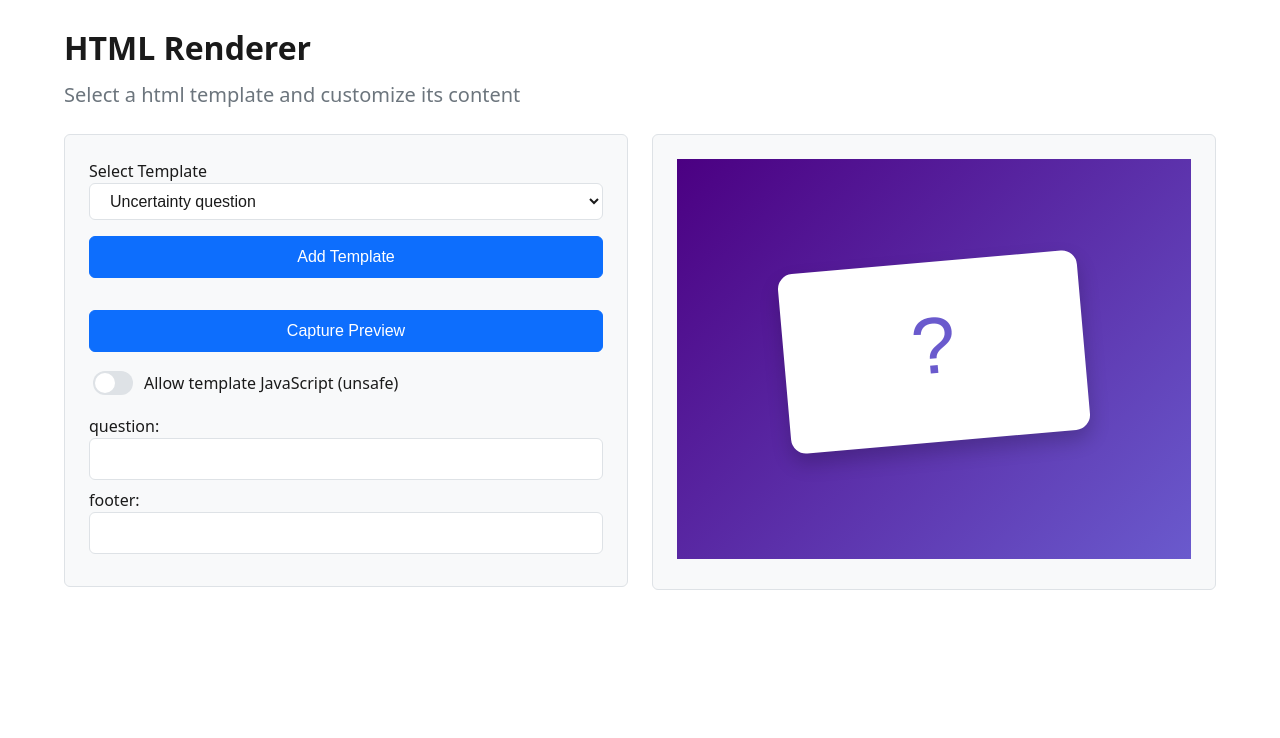
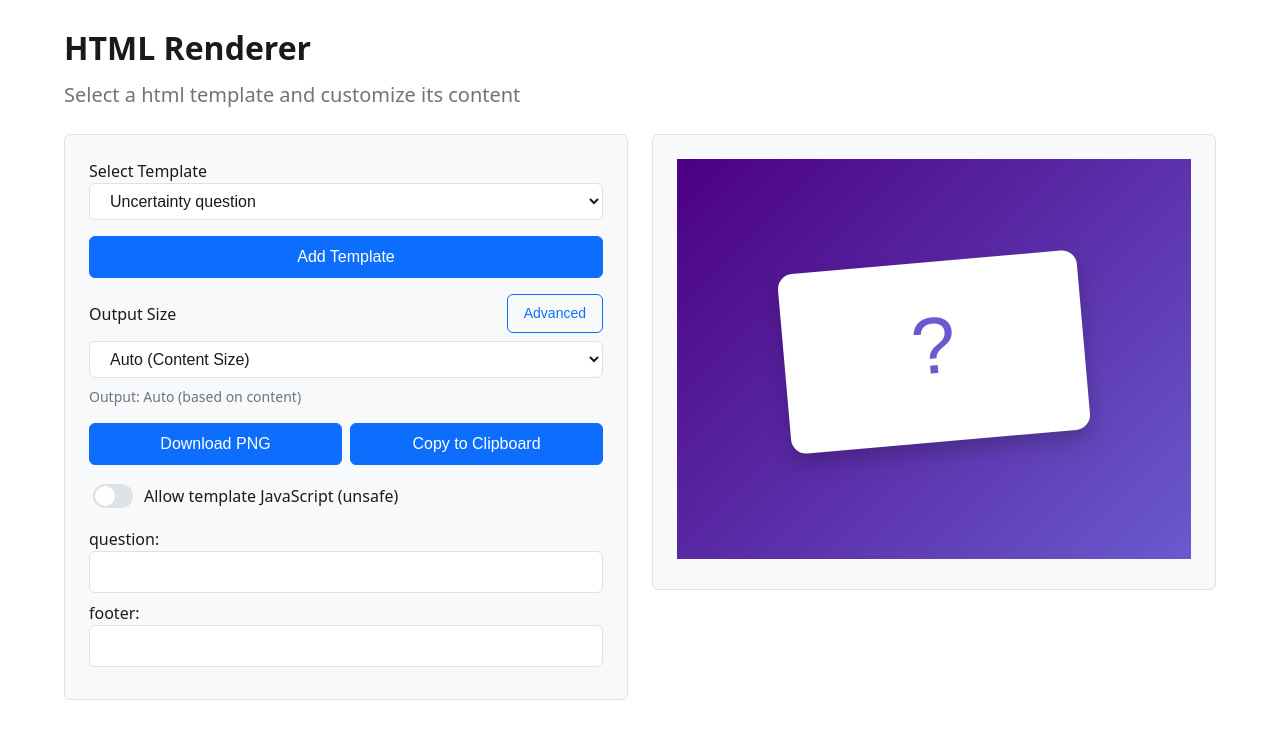
Before and after one commit to sadevana/html-renderer, a React (Vite) app: page / in a window 1280 px wide. Shown: the top 738 px of the page. Built offline with nearby package versions, Linux system fonts and the light colour scheme.

Commit message:
size presset and copy to clipboard

```diff
--- a/src/App.tsx
+++ b/src/App.tsx
@@ -1,4 +1,4 @@
-import { useState, useRef, useMemo, useEffect } from 'react';
+import { useState, useRef, useMemo, useEffect, useCallback } from 'react';
 import { Header } from './components/Header';
 import { TemplateSelector } from './components/TemplateSelector';
 import { TemplateControls } from './components/TemplateControls';
@@ -6,11 +6,13 @@ import { InputFields } from './components/InputFields';
 import { JavaScriptToggle } from './components/JavaScriptToggle';
 import { WarningBanner } from './components/WarningBanner';
 import { PreviewPane } from './components/PreviewPane';
+import { SizeSettings } from './components/SizeSettings';
 import { useTemplates } from './hooks/useTemplates';
 import { useCapture } from './hooks/useCapture';
 import { renderTemplate } from './escape';
 import { extractVariablesInOrder } from './template-utils';
 import { checkForExternalAssets } from './cors-check';
+import type { CaptureSize } from './types';
 
 export function App() {
   const {
@@ -26,6 +28,7 @@ export function App() {
   const [inputValues, setInputValues] = useState<Record<string, string>>({});
   const [jsEnabled, setJsEnabled] = useState(false);
   const [iframeLoaded, setIframeLoaded] = useState(false);
+  const [captureSize, setCaptureSize] = useState<CaptureSize | null>(null);
 
   const previewRef = useRef<HTMLIFrameElement>(null);
 
@@ -50,13 +53,21 @@ export function App() {
     return renderTemplate(currentTemplate.html, inputValues);
   }, [currentTemplate, inputValues]);
 
-  const { capture, canCapture, captureTitle } = useCapture({
+  const { capture, copyToClipboard, canCapture, captureTitle, clipboardSupported, copyStatus } = useCapture({
     previewRef,
     currentTemplate,
     inputValues,
     jsEnabled,
     iframeLoaded,
+    captureSize,
   });
+
+  const copyButtonText = copyStatus === 'copying' ? 'Copying...' : copyStatus === 'success' ? 'Copied!' : 'Copy to Clipboard';
+  const copyButtonTitle = !clipboardSupported ? 'Clipboard API not supported in this browser' : captureTitle;
+
+  const handleSizeChange = useCallback((size: CaptureSize | null) => {
+    setCaptureSize(size);
+  }, []);
 
   const handleInputChange = (variable: string, value: string) => {
     setInputValues((prev) => ({ ...prev, [variable]: value }));
@@ -91,14 +102,25 @@ export function App() {
               />
             </div>
 
+            <SizeSettings onChange={handleSizeChange} />
+
+            <div className="capture-buttons">
               <button
                 onClick={capture}
                 disabled={!canCapture}
                 title={captureTitle}
-              style={{ marginTop: 'var(--spacing-md)', width: '100%' }}
               >
-              Capture Preview
+                Download PNG
               </button>
+              <button
+                onClick={copyToClipboard}
+                disabled={!canCapture || !clipboardSupported || copyStatus === 'copying'}
+                title={copyButtonTitle}
+                className={copyStatus === 'success' ? 'success' : ''}
+              >
+                {copyButtonText}
+              </button>
+            </div>
 
             <JavaScriptToggle enabled={jsEnabled} onChange={handleJsToggle} />
 
--- a/src/capture.ts
+++ b/src/capture.ts
@@ -1,12 +1,97 @@
 import html2canvas from 'html2canvas';
-import type { Template } from './types';
+import type { Template, CaptureSize } from './types';
+
+interface CopyResult {
+  success: boolean;
+  error?: string;
+}
+
+async function createCanvas(
+  iframe: HTMLIFrameElement,
+  captureSize: CaptureSize | null
+): Promise<HTMLCanvasElement> {
+  const iframeDoc = iframe.contentDocument;
+  if (!iframeDoc) {
+    throw new Error('Cannot access preview content');
+  }
+
+  const root = iframeDoc.documentElement;
+
+  const canvasOptions = captureSize
+    ? {
+        windowWidth: captureSize.width,
+        windowHeight: captureSize.height,
+        width: captureSize.width,
+        height: captureSize.height,
+        scale: 1,
+        useCORS: true,
+        logging: false,
+      }
+    : {
+        windowWidth: root.scrollWidth,
+        windowHeight: root.scrollHeight,
+        width: root.scrollWidth,
+        height: root.scrollHeight,
+        scale: window.devicePixelRatio,
+        useCORS: true,
+        logging: false,
+      };
+
+  return html2canvas(root, canvasOptions);
+}
+
+export async function copyPreviewToClipboard(
+  iframe: HTMLIFrameElement,
+  jsEnabled: boolean,
+  iframeLoaded: boolean,
+  captureSize: CaptureSize | null
+): Promise<CopyResult> {
+  if (jsEnabled) {
+    return { success: false, error: 'Copy is disabled when JavaScript is enabled for security reasons.' };
+  }
+
+  if (!iframeLoaded) {
+    return { success: false, error: 'Please wait for preview to load' };
+  }
+
+  try {
+    const canvas = await createCanvas(iframe, captureSize);
+
+    return new Promise((resolve) => {
+      canvas.toBlob(async (blob) => {
+        if (!blob) {
+          resolve({ success: false, error: 'Failed to copy. Try downloading instead.' });
+          return;
+        }
+
+        try {
+          await navigator.clipboard.write([
+            new ClipboardItem({ 'image/png': blob })
+          ]);
+          resolve({ success: true });
+        } catch (err) {
+          console.error('Clipboard write failed:', err);
+          if (err instanceof Error && err.name === 'NotAllowedError') {
+            resolve({ success: false, error: 'Clipboard access denied. Please allow clipboard permissions.' });
+          } else {
+            resolve({ success: false, error: 'Failed to copy. Try downloading instead.' });
+          }
+        }
+      }, 'image/png');
+    });
+  } catch (error) {
+    console.error('Failed to create canvas for clipboard:', error);
+    return { success: false, error: 'Failed to copy. Try downloading instead.' };
+  }
+}
 
 export async function capturePreview(
   iframe: HTMLIFrameElement,
   template: Template,
   inputValues: Record<string, string>,
   jsEnabled: boolean,
-  iframeLoaded: boolean
+  iframeLoaded: boolean,
+  captureSize: CaptureSize | null
 ): Promise<void> {
   if (jsEnabled) {
     alert('Capture is disabled when JavaScript is enabled for security reasons.');
@@ -18,24 +103,8 @@ export async function capturePreview(
     return;
   }
 
-  const iframeDoc = iframe.contentDocument;
-  if (!iframeDoc) {
-    alert('Cannot access preview content');
-    return;
-  }
-
-  const root = iframeDoc.documentElement;
-
   try {
-    const canvas = await html2canvas(root, {
-      windowWidth: root.scrollWidth,
-      windowHeight: root.scrollHeight,
-      width: root.scrollWidth,
-      height: root.scrollHeight,
-      scale: window.devicePixelRatio,
-      useCORS: true,
-      logging: false,
-    });
+    const canvas = await createCanvas(iframe, captureSize);
 
     // Safe filename generation
     const firstValue = Object.values(inputValues)[0] ?? 'preview';
--- /dev/null
+++ b/src/components/SizeSettings.tsx
@@ -0,0 +1,94 @@
+import { useState, useEffect } from 'react';
+import type { CaptureSize } from '../types';
+import { SIZE_PRESETS } from '../presets';
+
+interface SizeSettingsProps {
+  onChange: (size: CaptureSize | null) => void;
+}
+
+export function SizeSettings({ onChange }: SizeSettingsProps) {
+  const [isAdvanced, setIsAdvanced] = useState(false);
+  const [selectedPresetId, setSelectedPresetId] = useState('auto');
+  const [customWidth, setCustomWidth] = useState(1080);
+  const [customHeight, setCustomHeight] = useState(1920);
+
+  useEffect(() => {
+    if (isAdvanced) {
+      onChange({ width: customWidth, height: customHeight });
+    } else {
+      const preset = SIZE_PRESETS.find((p) => p.id === selectedPresetId);
+      if (preset && preset.id === 'auto') {
+        onChange(null);
+      } else if (preset) {
+        onChange({ width: preset.width, height: preset.height });
+      }
+    }
+  }, [isAdvanced, selectedPresetId, customWidth, customHeight, onChange]);
+
+  const handlePresetChange = (e: React.ChangeEvent<HTMLSelectElement>) => {
+    const presetId = e.target.value;
+    setSelectedPresetId(presetId);
+    const preset = SIZE_PRESETS.find((p) => p.id === presetId);
+    if (preset && preset.id !== 'auto') {
+      setCustomWidth(preset.width);
+      setCustomHeight(preset.height);
+    }
+  };
+
+  const handleToggleMode = () => {
+    setIsAdvanced(!isAdvanced);
+  };
+
+  const currentDimensions = isAdvanced
+    ? `${customWidth} × ${customHeight} px`
+    : selectedPresetId === 'auto'
+      ? 'Auto (based on content)'
+      : `${SIZE_PRESETS.find((p) => p.id === selectedPresetId)?.width} × ${SIZE_PRESETS.find((p) => p.id === selectedPresetId)?.height} px`;
+
+  return (
+    <div className="size-settings">
+      <div className="size-settings-header">
+        <label>Output Size</label>
+        <button type="button" className="advanced-toggle" onClick={handleToggleMode}>
+          {isAdvanced ? 'Presets' : 'Advanced'}
+        </button>
+      </div>
+
+      {isAdvanced ? (
+        <div className="custom-dimensions">
+          <div className="dimension-input">
+            <label htmlFor="width-input">Width (px)</label>
+            <input
+              id="width-input"
+              type="number"
+              min="1"
+              value={customWidth}
+              onChange={(e) => setCustomWidth(Math.max(1, parseInt(e.target.value) || 1))}
+            />
+          </div>
+          <span className="dimension-separator">×</span>
+          <div className="dimension-input">
+            <label htmlFor="height-input">Height (px)</label>
+            <input
+              id="height-input"
+              type="number"
+              min="1"
+              value={customHeight}
+              onChange={(e) => setCustomHeight(Math.max(1, parseInt(e.target.value) || 1))}
+            />
+          </div>
+        </div>
+      ) : (
+        <select value={selectedPresetId} onChange={handlePresetChange}>
+          {SIZE_PRESETS.map((preset) => (
+            <option key={preset.id} value={preset.id}>
+              {preset.name}
+            </option>
+          ))}
+        </select>
+      )}
+
+      <div className="size-preview">Output: {currentDimensions}</div>
+    </div>
+  );
+}
--- a/src/hooks/useCapture.ts
+++ b/src/hooks/useCapture.ts
@@ -1,6 +1,8 @@
-import { useCallback, useMemo, RefObject } from 'react';
-import type { Template } from '../types';
-import { capturePreview } from '../capture';
+import { useCallback, useMemo, useState, RefObject } from 'react';
+import type { Template, CaptureSize } from '../types';
+import { capturePreview, copyPreviewToClipboard } from '../capture';
+
+type CopyStatus = 'idle' | 'copying' | 'success' | 'error';
 
 interface UseCaptureParams {
   previewRef: RefObject<HTMLIFrameElement | null>;
@@ -8,12 +10,16 @@ interface UseCaptureParams {
   inputValues: Record<string, string>;
   jsEnabled: boolean;
   iframeLoaded: boolean;
+  captureSize: CaptureSize | null;
 }
 
 interface UseCaptureReturn {
   capture: () => void;
+  copyToClipboard: () => void;
   canCapture: boolean;
   captureTitle: string;
+  clipboardSupported: boolean;
+  copyStatus: CopyStatus;
 }
 
 export function useCapture({
@@ -22,8 +28,17 @@ export function useCapture({
   inputValues,
   jsEnabled,
   iframeLoaded,
+  captureSize,
 }: UseCaptureParams): UseCaptureReturn {
+  const [copyStatus, setCopyStatus] = useState<CopyStatus>('idle');
+
   const canCapture = !jsEnabled && iframeLoaded && currentTemplate !== null;
+
+  const clipboardSupported = useMemo(() => {
+    return typeof navigator !== 'undefined' &&
+      'clipboard' in navigator &&
+      typeof ClipboardItem !== 'undefined';
+  }, []);
 
   const captureTitle = useMemo(() => {
     if (jsEnabled) {
@@ -45,9 +60,32 @@ export function useCapture({
       currentTemplate,
       inputValues,
       jsEnabled,
-      iframeLoaded
+      iframeLoaded,
+      captureSize
     );
-  }, [previewRef, currentTemplate, inputValues, jsEnabled, iframeLoaded]);
+  }, [previewRef, currentTemplate, inputValues, jsEnabled, iframeLoaded, captureSize]);
 
-  return { capture, canCapture, captureTitle };
+  const copyToClipboard = useCallback(async () => {
+    if (!previewRef.current || !canCapture) return;
+
+    setCopyStatus('copying');
+
+    const result = await copyPreviewToClipboard(
+      previewRef.current,
+      jsEnabled,
+      iframeLoaded,
+      captureSize
+    );
+
+    if (result.success) {
+      setCopyStatus('success');
+      setTimeout(() => setCopyStatus('idle'), 2000);
+    } else {
+      setCopyStatus('error');
+      alert(result.error);
+      setTimeout(() => setCopyStatus('idle'), 2000);
+    }
+  }, [previewRef, canCapture, jsEnabled, iframeLoaded, captureSize]);
+
+  return { capture, copyToClipboard, canCapture, captureTitle, clipboardSupported, copyStatus };
 }
--- /dev/null
+++ b/src/presets.ts
@@ -0,0 +1,8 @@
+import type { SizePreset } from './types';
+
+export const SIZE_PRESETS: SizePreset[] = [
+  { id: 'auto', name: 'Auto (Content Size)', width: 0, height: 0 },
+  { id: 'story', name: 'Story (1080×1920)', width: 1080, height: 1920 },
+  { id: 'telegram', name: 'Telegram (1280×1280)', width: 1280, height: 1280 },
+  { id: 'square', name: 'Square (1080×1080)', width: 1080, height: 1080 },
+];
--- a/src/styles.css
+++ b/src/styles.css
@@ -234,3 +234,81 @@ input[type="checkbox"][role="switch"]:checked::before {
 .margin-bottom-lg {
   margin-bottom: var(--spacing-lg);
 }
+
+/* Size Settings */
+.size-settings {
+  margin-top: var(--spacing-md);
+  margin-bottom: var(--spacing-md);
+}
+
+.size-settings-header {
+  display: flex;
+  justify-content: space-between;
+  align-items: center;
+  margin-bottom: var(--spacing-sm);
+}
+
+.size-settings-header label {
+  margin-bottom: 0;
+}
+
+.advanced-toggle {
+  padding: var(--spacing-sm) var(--spacing-md);
+  font-size: 0.875rem;
+  background: transparent;
+  color: var(--color-primary);
+  border: 1px solid var(--color-primary);
+}
+
+.advanced-toggle:hover {
+  background: var(--color-primary);
+  color: #fff;
+}
+
+.custom-dimensions {
+  display: flex;
+  align-items: flex-end;
+  gap: var(--spacing-sm);
+}
+
+.dimension-input {
+  flex: 1;
+}
+
+.dimension-input label {
+  font-size: 0.875rem;
+  font-weight: normal;
+  color: var(--color-text-muted);
+}
+
+.dimension-separator {
+  padding-bottom: var(--spacing-sm);
+  color: var(--color-text-muted);
+}
+
+.size-preview {
+  margin-top: var(--spacing-sm);
+  font-size: 0.875rem;
+  color: var(--color-text-muted);
+}
+
+/* Capture Buttons */
+.capture-buttons {
+  display: flex;
+  gap: var(--spacing-sm);
+  margin-bottom: var(--spacing-md);
+}
+
+.capture-buttons button {
+  flex: 1;
+}
+
+button.success {
+  background-color: #198754;
+  border-color: #198754;
+}
+
+button.success:hover {
+  background-color: #157347;
+  border-color: #157347;
+}
```
Also changed, not shown: src/types.ts (+12 -0 lines). Lines whose indentation alone changed are shown as unchanged.
